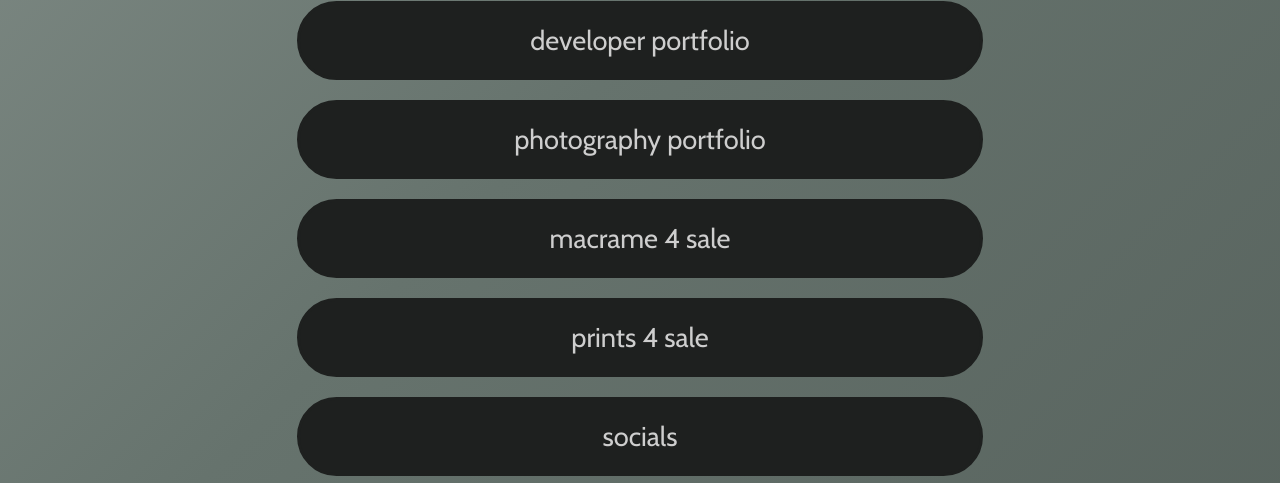
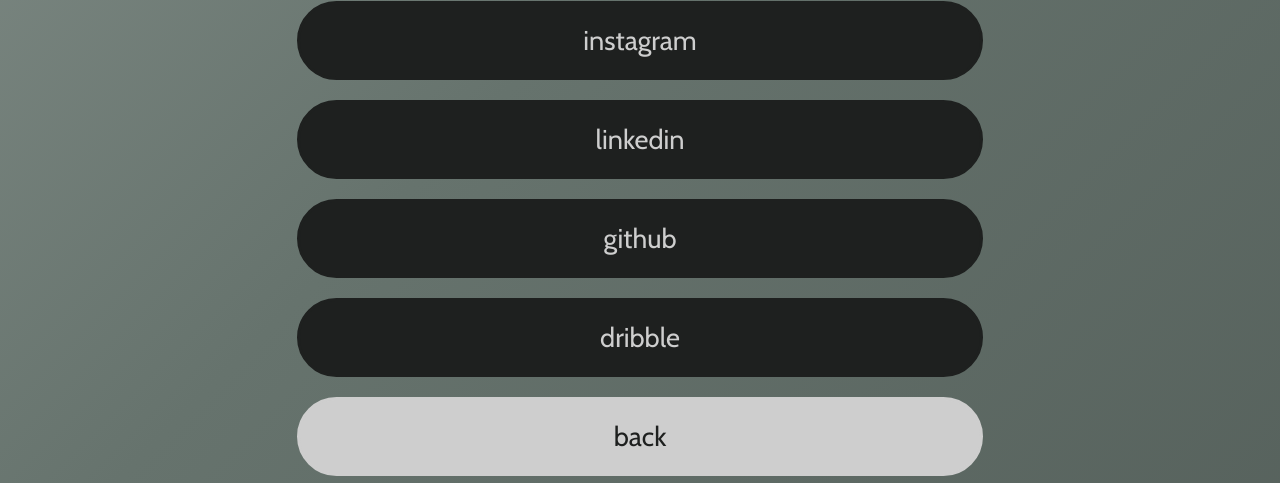
Before and after one commit to jd-andrews/link-list, a plain HTML site: page socials.html in a window 1280 px wide. Shown: the part 184-667 px from the top of the page. Drawn offline with nearby package versions, Linux system fonts and the light colour scheme.

Commit message:
fixed socials page and updated styles

```diff
--- a/socials.html
+++ b/socials.html
@@ -20,31 +20,32 @@
     <main>
       <div>
         <div>
-          <a href="http://jda.photos/" alt="http://jda.photos/" class="button"
-            >developer portfolio</a
+          <a
+            href="https://www.instagram.com/jda.photos/?hl=en"
+            alt="@jda.photos on instagram"
+            class="button button-main"
+            >instagram</a
           >
           <a
-            href="https://jdandrews.myportfolio.com/"
-            class="button"
-            alt="photography portfolio"
-            >photography portfolio</a
+            href="https://www.linkedin.com/in/jdandrews11/"
+            class="button button-main"
+            alt="JD Andrews linkedin"
+            >linkedin</a
           >
           <a
-            href="https://www.etsy.com/shop/jdaMakes?ref=profile_header"
-            class="button"
-            alt="jdaMakes etsy page"
-            >macrame 4 sale</a
+            href="https://github.com/jd-andrews"
+            class="button button-main"
+            alt="jd-andrews on github"
+            >github</a
           >
           <a
-            href="https://jdandrewsphoto.pixieset.com/selects/"
-            class="button"
-            alt="pixieset prints for sale"
-            >prints 4 sale</a
+            href="https://dribbble.com/jda-exe"
+            class="button button-main"
+            alt="jda-exe on dribble"
+            >dribble</a
           >
-          <a href="./socials.html" class="button" alt="pixieset prints for sale"
-            >socials</a
-          >
-          <a href="#" alt="links home">\<<\back</a>
+
+          <a href="./#" alt="links home" class="button button-alt">back</a>
         </div>
       </div>
     </main>
--- a/styles.sass
+++ b/styles.sass
@@ -1,19 +1,85 @@
-$mainfill: #77867f
-$accent: #87b37a
-$light: #cecece
-$dark: #1e201f
-
+$clr-fill: #77867f
+$clr-accent: #87b37a
+$clr-light: #cecece
+$clr-dark: #1e201f
 
 *
   margin: 0
   padding: 0
   font-family: "cabin", arial
 
+main, footer, div, h1, h2, h3
+  display: flex
+  flex-direction: column
+  justify-content: center
+  align-items: center
 
 body
   background: linear-gradient(-45deg, #444d49, #66736d, #b1bab6, #8b9892)
   background-size: 400% 400%
   animation: infiniwaves 15s ease infinite
+
+main
+  height: 100%
+
+h1
+  font-size: 3em
+  color: $clr-dark
+
+h2
+  font-size: 2em
+  color: $clr-dark
+
+a
+  font-size: 1.4em
+  text-decoration: none
+  padding: 10px
+
+img
+  width: 100px
+
+.button
+  border-radius: 50px
+  width: 80vw
+  text-align: center
+  margin: 10px
+  transition: background-color .3s ease-in-out
+
+.button-main
+  background-color: $clr-dark
+  color: $clr-light
+  border: solid $clr-dark 3px
+
+.button-alt
+  background-color: $clr-light
+  color: $clr-dark
+  border: solid $clr-light 3px
+
+.button:hover
+  text-decoration: underline
+
+.button-main:hover
+  background-color: $clr-light
+  color: $clr-dark
+
+.button-alt:hover
+  background-color: $clr-dark
+  color: $clr-light
+
+@media (min-width: 768px)
+
+  h1
+    font-size: 5em
+
+  h2
+    font-size: 4em
+
+  a
+    font-size: 1.7em
+    padding: 20px
+
+  .button
+    width: 50vw
 
 @keyframes infiniwaves
   0%
@@ -22,53 +88,3 @@
     background-position: 100% 50%
   100%
     background-position: 0% 50%
-
-main
-  height: 100%
-
-main, footer, div, h1, h2, h3
-  display: flex
-  flex-direction: column
-  justify-content: center
-  align-items: center
-
-h1
-  font-size: 4em
-  color: $dark
-
-h2
-  font-size: 3em
-  color: $dark
-
-a
-  font-size: 1.7em
-  text-decoration: none
-  padding: 20px
-
-.button
-  background-color: $dark
-  transition: background-color .3s ease-in-out
-  color: $light
-  border: solid $dark 3px
-  border-radius: 50px
-  width: 80vw
-  text-align: center
-  margin: 10px
-
-
-.button:hover
-  background-color: $mainfill
-  color: $dark
-
-img
-  width: 100px
-
-
-@media (min-width: 768px)
-
-  h1
-    font-size: 5em
-  h2
-    font-size: 4em
-  .button
-    width: 50vw
```
Also changed, not shown: index.html (+11 -5 lines), styles.css, 1 other file.
